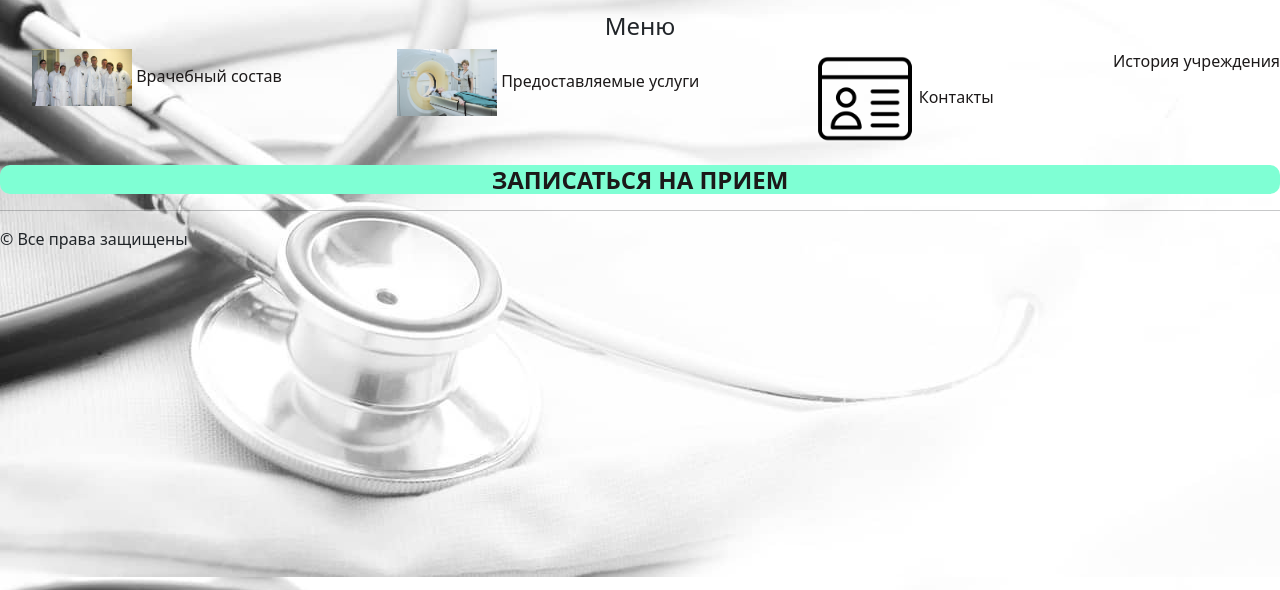
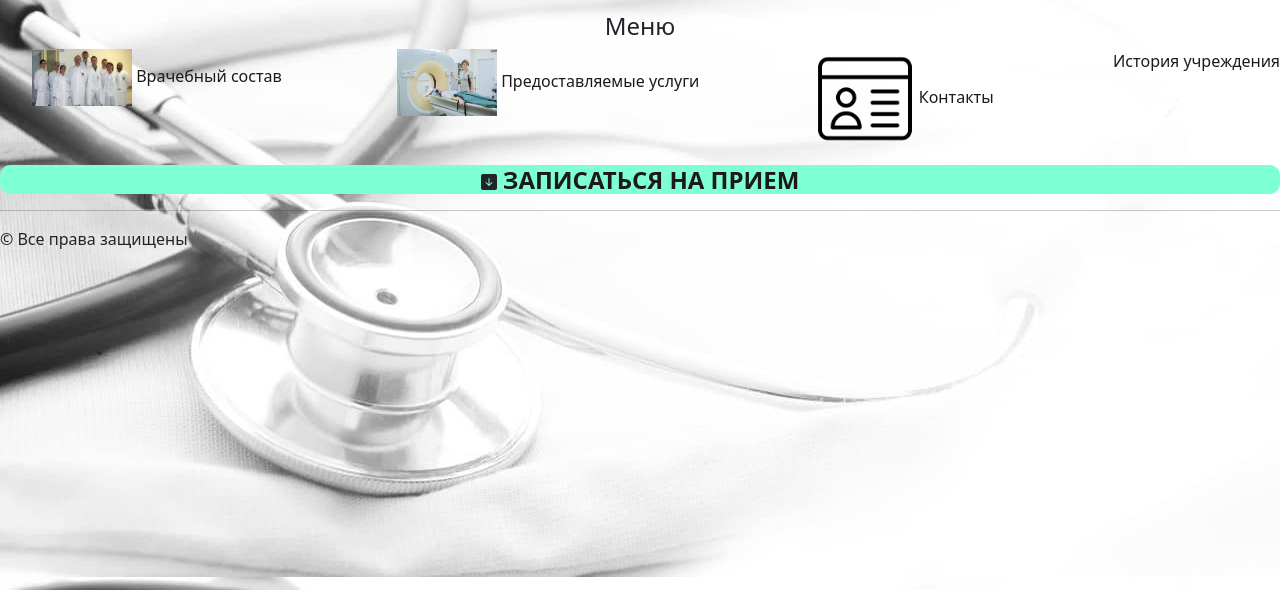
Before and after one commit to 21astroboy/PCSA, a plain HTML site: page catalogue.html in a window 1280 px wide. Shown: the part 210-800 px from the top of the page. Drawn offline with nearby package versions, Linux system fonts and the light colour scheme.

Commit message:
bootstrap

```diff
--- a/catalogue.html
+++ b/catalogue.html
@@ -66,6 +66,9 @@
       </ul>
     </section>
     <section class="order">
+      <svg xmlns="http://www.w3.org/2000/svg" width="16" height="16" fill="currentColor" class="bi bi-arrow-down-square-fill" viewBox="0 0 16 16">
+        <path d="M2 0a2 2 0 0 0-2 2v12a2 2 0 0 0 2 2h12a2 2 0 0 0 2-2V2a2 2 0 0 0-2-2H2zm6.5 4.5v5.793l2.146-2.147a.5.5 0 0 1 .708.708l-3 3a.5.5 0 0 1-.708 0l-3-3a.5.5 0 1 1 .708-.708L7.5 10.293V4.5a.5.5 0 0 1 1 0z"/>
+      </svg>
       <a class="headline-btn" href="#">Записаться на прием</a>
     </section>
     <hr>
```
